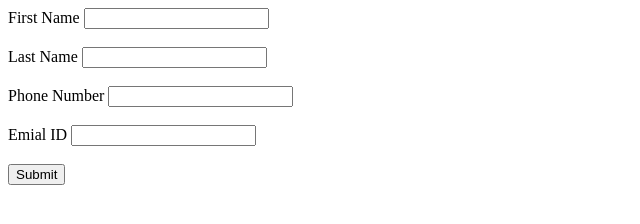
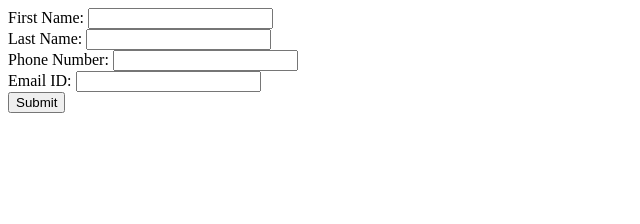
Before and after one commit to acciojob/form-login-2-Suyash0024, a website: page main.html in a window 1280 px wide. Shown: the whole page, without its empty margins (0-640 px from the left). Drawn offline with Linux system fonts and the light colour scheme.

Commit message:
created a submission

```diff
--- a/main.html
+++ b/main.html
@@ -8,20 +8,12 @@
 
 <body>
 	<form id="userForm">
-		<label for="firstname">First Name</label>
-		<input type="text" name ="First Name" id="firstname" required> <br><br>
-
-		<label for="lastname">Last Name</label>
-		<input type="text" name ="Lastr Name" id="lastname" required> <br><br>
-
-		<label for="phone">Phone Number</label>
-		<input type="tel" name ="First Name" id="phone" required> <br><br>
-
-		<label for="email">Emial ID</label>
-		<input type="email" name ="Email ID" id= "email" required> <br><br>
-
-		<button type="submit">Submit</button>
-	</form>
+  First Name: <input type="text" name="First Name"><br>
+  Last Name: <input type="text" name="Last Name"><br>
+  Phone Number: <input type="text" name="Phone Number"><br>
+  Email ID: <input type="text" name="Email ID"><br>
+  <input type="submit" value="Submit">
+</form>
 	<!-- the entire body must be written by student -->
     <script type="text/javascript" src="./script.js">
 </script>
```
